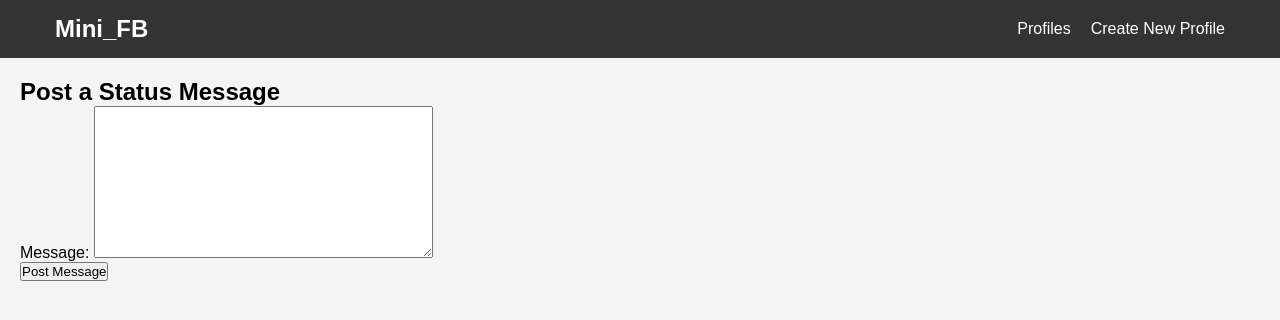
After one commit to abdul-pste/mini-fb, a Django app: page /mini_fb/profile/1/create_status/ in a window 1280 px wide. The commit adds this page. Shown: the top 320 px of the page. Run offline with Django 5.2, Linux system fonts and the light colour scheme; data comes from the database, SQL or seed files in the repository; both versions use the stored data as it was after the commit.

Commit message:
edit to status

```diff
--- /dev/null
+++ b/mini_fb/forms.py
@@ -0,0 +1,12 @@
+from django import forms
+from .models import Profile, StatusMessage
+
+class CreateProfileForm(forms.ModelForm):
+    class Meta:
+        model = Profile
+        fields = ['first_name', 'last_name', 'city', 'email', 'profile_image_url']
+
+class CreateStatusMessageForm(forms.ModelForm):
+    class Meta:
+        model = StatusMessage
+        fields = ['message']
--- a/mini_fb/models.py
+++ b/mini_fb/models.py
@@ -16,6 +16,9 @@ class Profile(models.Model):
     def get_status_messages(self):
         return self.status_messages.order_by('-timestamp')
 
+    def get_absolute_url(self):
+        return reverse('show_profile', kwargs={'pk': self.pk})
+
 
 
 class StatusMessage(models.Model):
--- a/mini_fb/templates/mini_fb/base.html
+++ b/mini_fb/templates/mini_fb/base.html
@@ -17,6 +17,8 @@
             <a href="{% url 'home' %}" class="logo">Mini_FB</a>
             <ul class="nav-links">
                 <li><a href="{% url 'show_all_profiles' %}">Profiles</a></li>
+                <li><a href="{% url 'create_profile' %}">Create New Profile</a>
+                </li>
             </ul>
         </div>
     </nav>
--- /dev/null
+++ b/mini_fb/templates/mini_fb/create_status_form.html
@@ -0,0 +1,12 @@
+{% extends "mini_fb/base.html" %}
+
+{% block title %}Post Status{% endblock %}
+
+{% block content %}
+<h2>Post a Status Message</h2>
+<form method="post">
+    {% csrf_token %}
+    {{ form.as_p }}
+    <button type="submit">Post Message</button>
+</form>
+{% endblock %}
--- a/mini_fb/urls.py
+++ b/mini_fb/urls.py
@@ -9,4 +9,6 @@ urlpatterns = [
     path('', views.home, name='home'),
     path('show_all_profiles/', views.ShowAllProfilesView.as_view(), name='show_all_profiles'),
     path('profile/<int:pk>/', views.ShowProfilePageView.as_view(), name='show_profile'),
+    path('create_profile/', views.CreateProfileView.as_view(), name='create_profile'),
+    path('profile/<int:pk>/create_status/', views.CreateStatusMessageView.as_view(), name='create_status'),
 ]
--- a/mini_fb/views.py
+++ b/mini_fb/views.py
@@ -1,8 +1,8 @@
-from django.shortcuts import render
-from django.views.generic import ListView, DetailView
-
-from .models import Profile
-# Create your views here.
+from django.shortcuts import render, get_object_or_404
+from django.urls import reverse
+from django.views.generic import DetailView, CreateView, ListView
+from .models import Profile, StatusMessage
+from .forms import CreateProfileForm, CreateStatusMessageForm
 
 
 
@@ -26,3 +26,32 @@ class ShowProfilePageView(DetailView):
     model = Profile
     template_name = 'mini_fb/show_profile.html'
     context_object_name = 'profile'
+
+
+class CreateProfileView(CreateView):
+    model = Profile
+    form_class = CreateProfileForm
+    template_name = 'mini_fb/create_profile_form.html'
+
+    def get_success_url(self):
+        return reverse('show_profile', kwargs={'pk': self.object.pk})
+
+
+class CreateStatusMessageView(CreateView):
+    model = StatusMessage
+    form_class = CreateStatusMessageForm
+    template_name = 'mini_fb/create_status_form.html'
+
+    def get_context_data(self, **kwargs):
+        context = super().get_context_data(**kwargs)
+        profile = get_object_or_404(Profile, pk=self.kwargs['pk'])
+        context['profile'] = profile
+        return context
+
+    def form_valid(self, form):
+        profile = get_object_or_404(Profile, pk=self.kwargs['pk'])
+        form.instance.profile = profile
+        return super().form_valid(form)
+
+    def get_success_url(self):
+        return reverse('show_profile', kwargs={'pk': self.kwargs['pk']})
```
Also changed, not shown: mini_fb/templates/mini_fb/create_profile_form.html (added, +12 -0 lines), mini_fb/templates/mini_fb/show_profile.html (+5 -3 lines), db.sqlite3.
